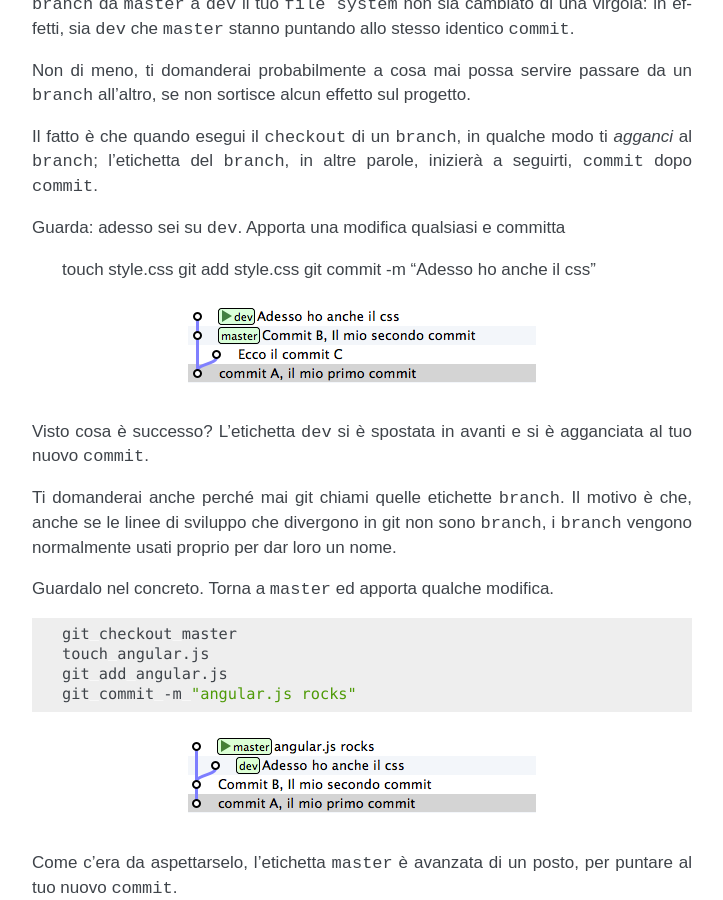
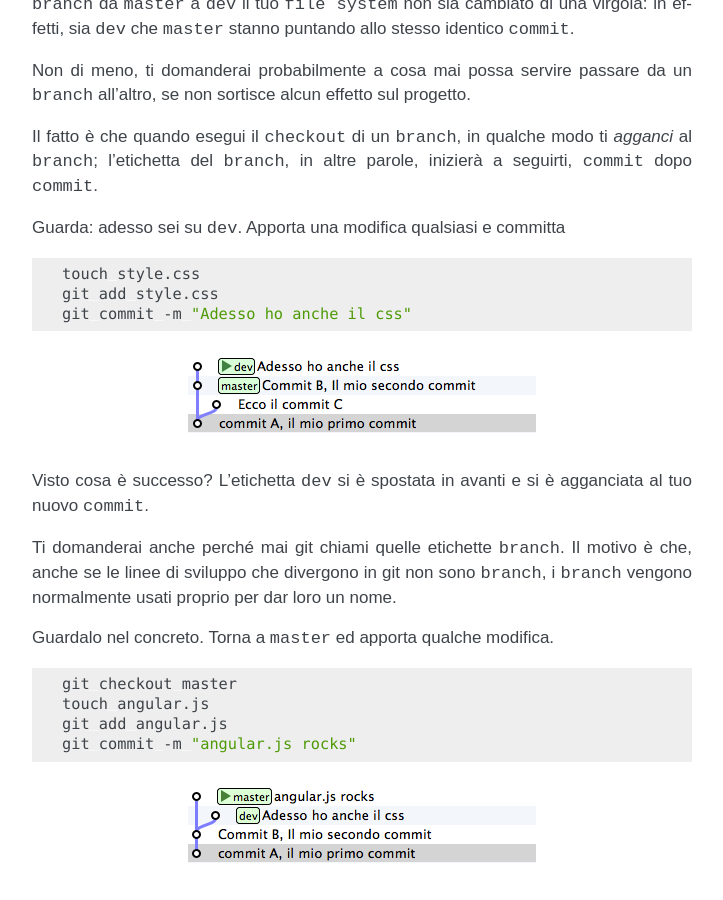
Before and after one commit to arialdomartini/get-git, a Sphinx documentation site: the page built from docs/obiettivo_3.rst, in a window 1280 px wide and 900 px high, scrolled down 2540 px. Shown: the whole window, without its empty margins (388-1111 px from the left). Built offline with Sphinx 7.4.7, drawn with Linux system fonts in a browser that asks for light colours.

Commit message:
Missing code block

```diff
--- a/docs/obiettivo_3.rst
+++ b/docs/obiettivo_3.rst
@@ -134,8 +134,11 @@ altre parole, inizierà a seguirti, ``commit`` dopo ``commit``.
 
 Guarda: adesso sei su ``dev``. Apporta una modifica qualsiasi e committa
 
-    touch style.css git add style.css git commit -m "Adesso ho anche il
-    css"
+.. code-block:: bash
+
+    touch style.css
+    git add style.css
+    git commit -m "Adesso ho anche il css"
 
 
 .. figure:: img/branch-dev3.png
```
